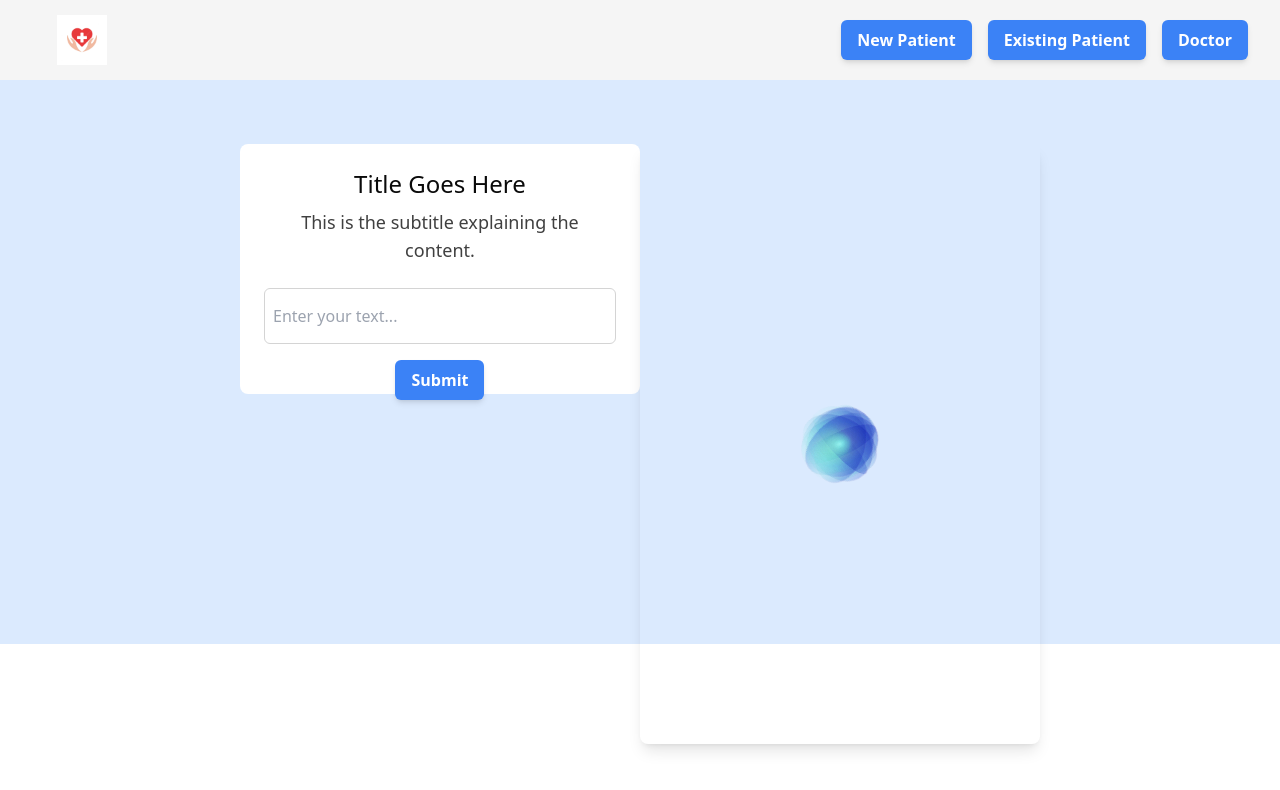
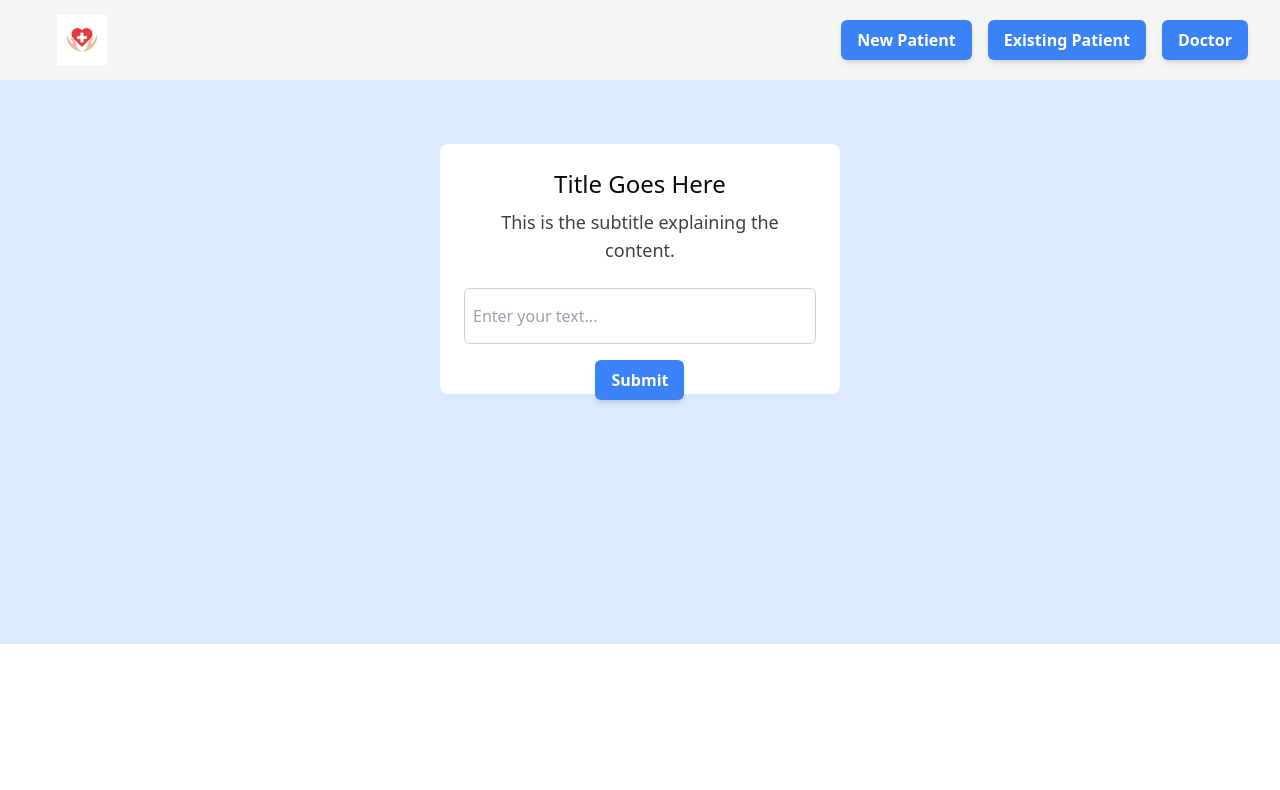
Before and after one commit to DavidBalaban01/brillio-hackathon, a React (Vite) app in the folder frontend/vite-proj/: page /new in a window 1280 px wide. Shown: the top 790 px of the page. Built offline with nearby package versions, Linux system fonts and the light colour scheme.

Commit message:
fixed submit loader

```diff
--- a/frontend/vite-proj/src/pages/FinalLoad.jsx
+++ b/frontend/vite-proj/src/pages/FinalLoad.jsx
@@ -1,11 +1,15 @@
-import Lottie from 'lottie-react';
-import loadingAnimation from "../assets/loading.json"
+import Lottie from "lottie-react";
+import loadingAnimation from "../assets/loading.json";
 
 export default function FinalLoad({ setLoading }) {
-    return (
-        <div className="min-h-[600px] w-[400px] rounded-lg shadow-lg flex justify-center items-center">
-            <Lottie className="w-[100px]" animationData={loadingAnimation} loop={true} />
-            <h3 className="font-title mb-4 text-xl text-neutral-950"></h3>
-        </div>
-    )
+  return (
+    <div className="flex h-[250px] w-[400px] items-center justify-center rounded-lg bg-white p-6 shadow-lg">
+      <Lottie
+        className="w-[100px]"
+        animationData={loadingAnimation}
+        loop={true}
+      />
+      <h3 className="font-title mb-4 text-xl text-neutral-950"></h3>
+    </div>
+  );
 }
--- a/frontend/vite-proj/src/pages/New.jsx
+++ b/frontend/vite-proj/src/pages/New.jsx
@@ -64,9 +64,11 @@ export default function New() {
 
   return (
     <Container>
-      {currentIndex == 0 && (
+      {currentIndex == 0 && !loading && (
         <Prompt onClick={handleNextClick} onChange={setInputText} />
       )}
+      {loading && <FinalLoad />}
+      {/* <FinalLoad /> */}
       {/* {loading && <div>SPINNER</div>} */}
       {currentIndex > 0 && (
         <Question
@@ -78,9 +80,7 @@ export default function New() {
         />
       )}
       {/* {currentIndex == questionData.length+1 && ()} */}
-      <FinalLoad></FinalLoad>
     </Container>
-
 
     // <Container>
     //   {/* <header className="mb-6">
```
